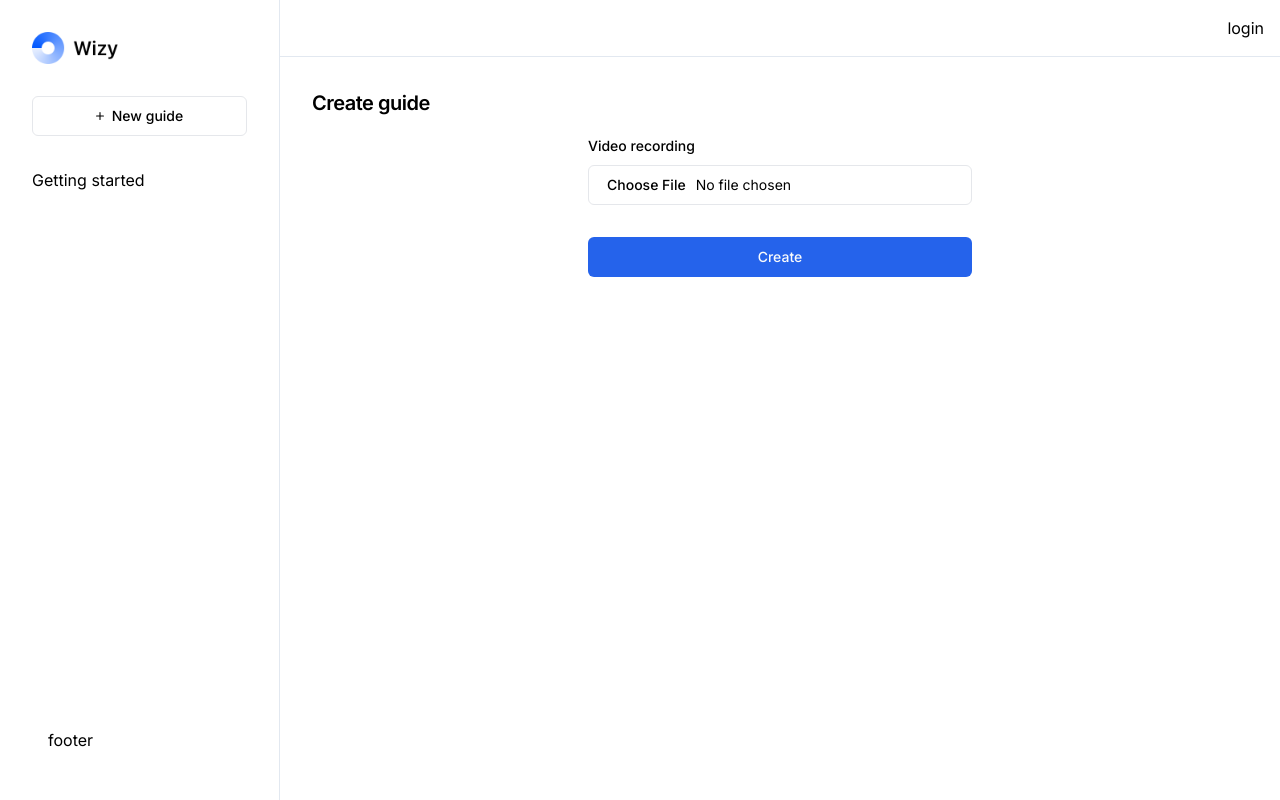
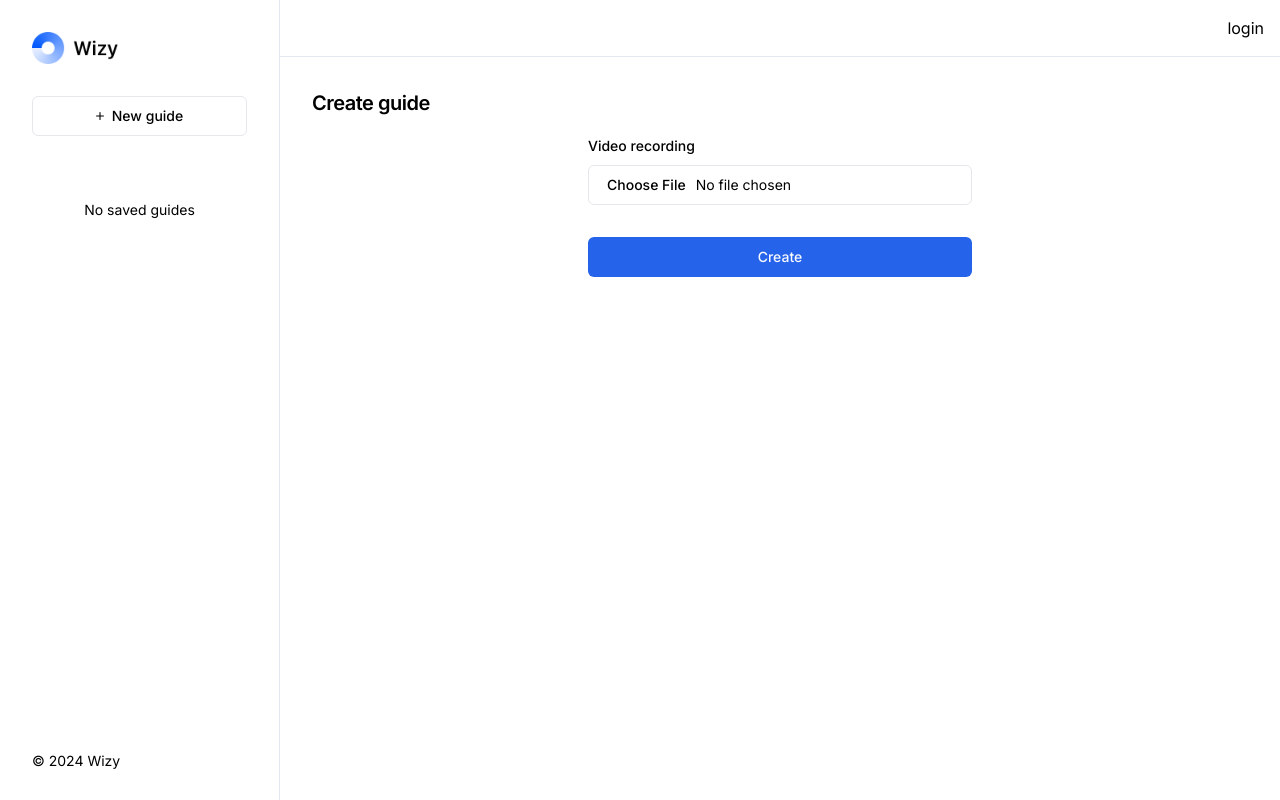
Before and after one commit to karedo-hq/dashboard, a Next.js app: page /create in a window 1280 px wide. Built offline with nearby package versions, Linux system fonts and the light colour scheme.

Commit message:
:lipstick: Add footer to sidebar

```diff
--- /dev/null
+++ b/app/components/layout/footer.tsx
@@ -0,0 +1,11 @@
+import { Typography } from '../ui/typography';
+
+export default function Footer() {
+  const year = new Date().getFullYear();
+
+  return (
+    <footer className="flex flex-col">
+      <Typography variant="small">© {year} Wizy</Typography>
+    </footer>
+  );
+}
--- a/app/components/layout/sidebar-list.tsx
+++ b/app/components/layout/sidebar-list.tsx
@@ -7,7 +7,7 @@ type SidebarListProps = {
 
 const loadGuides = async (userId: string) => {
   // @todo - load guides from the server with getGuides server action.
-  return [{ id: '1', title: 'Getting started' }];
+  return [];
 };
 
 export async function SidebarList({ userId }: SidebarListProps) {
@@ -24,7 +24,7 @@ export async function SidebarList({ userId }: SidebarListProps) {
           ))
         ) : (
           <div className="p-8 text-center">
-            <p className="text-sm text-muted-foreground">No chat history</p>
+            <p className="text-sm text-muted-foreground">No saved guides</p>
           </div>
         )}
       </div>
--- a/app/components/layout/sidebar.tsx
+++ b/app/components/layout/sidebar.tsx
@@ -7,6 +7,7 @@ import SidebarToggler from './sidebar-toggler';
 import { buttonVariants } from '../ui/button';
 import { cn } from '@/lib/utils';
 import PlusIcon from '../icons/plus-icon';
+import Footer from './footer';
 
 export default function Sidebar({ children }: React.ComponentProps<'aside'>) {
   const { isSidebarOpen, isLoading } = useSidebar();
@@ -34,7 +35,7 @@ export default function Sidebar({ children }: React.ComponentProps<'aside'>) {
 
       {children}
 
-      <div className="flex items-center justify-between p-4">footer</div>
+      <Footer />
     </aside>
   );
 }
```
